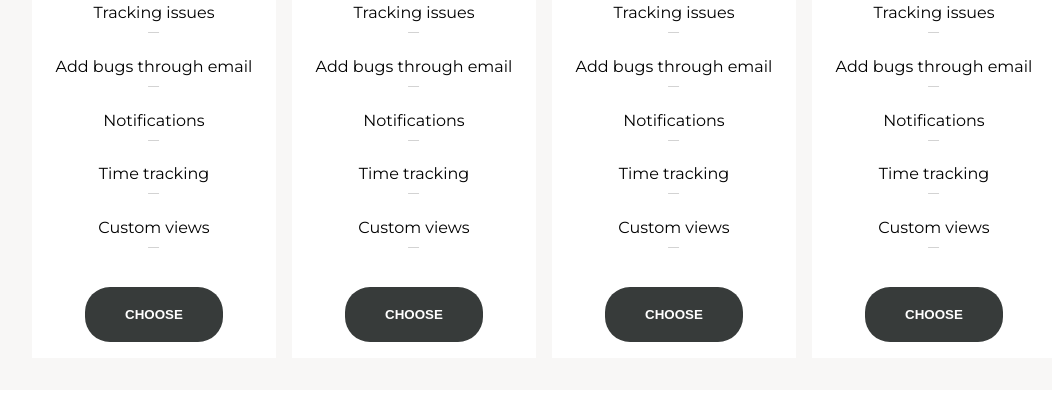
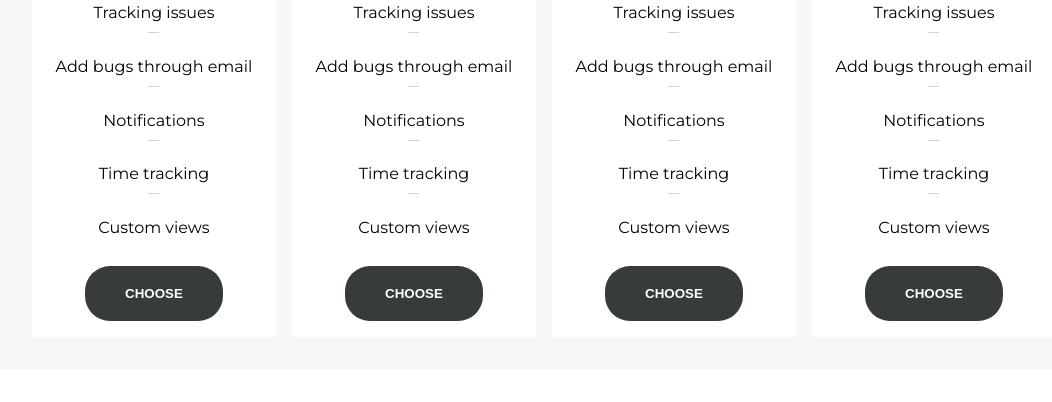
Before and after one commit to daria-marczak/awax, a website: page index.html in a window 1280 px wide. Shown: the part 6498-6900 px from the top of the page, without its empty margins (96-1148 px from the left). Drawn offline with Linux system fonts and the light colour scheme.

Commit message:
Fixed a line

```diff
--- a/style.scss
+++ b/style.scss
@@ -421,6 +421,9 @@ header {
 						margin: 10px;
 						transform: translateX(850%);
 						background: lightgray;
+					}
+					&:last-child:after {
+						display: none;
 					}
 				}
 			}
```
Also changed, not shown: style.css.
